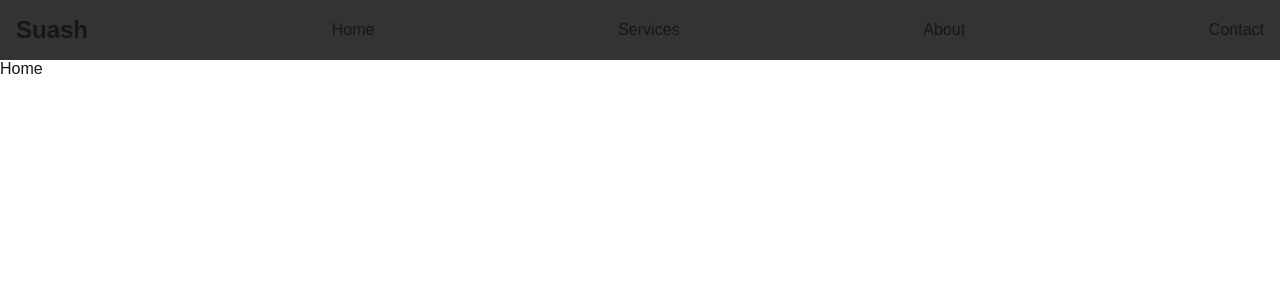
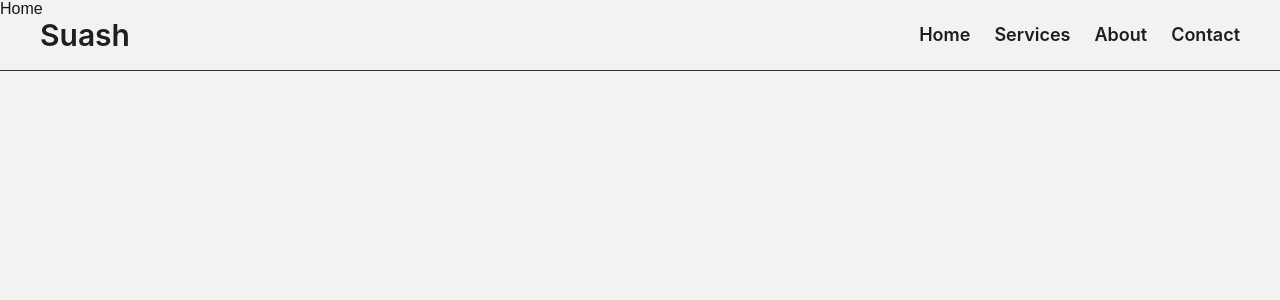
Before and after one commit to ramirez2303/suash-landing-page, a Next.js app: page / in a window 1280 px wide. Shown: the top 300 px of the page. Built offline with nearby package versions, Linux system fonts and the light colour scheme.

Commit message:
maquetar base de navbar y componentes texto

```diff
--- a/app/globals.css
+++ b/app/globals.css
@@ -18,13 +18,14 @@ body {
 
 body {
     color: var(--foreground);
-  background: var(--background);
+    background: #f2f2f2;
     font-family: Arial, Helvetica, sans-serif;
     -webkit-font-smoothing: antialiased;
     -moz-osx-font-smoothing: grayscale;
 }
 
 * {
+    color: #171717;
     box-sizing: border-box;
     padding: 0;
     margin: 0;
--- a/app/layout.tsx
+++ b/app/layout.tsx
@@ -24,7 +24,7 @@ export default function RootLayout({
     children: React.ReactNode;
 }>) {
     return (
-        <html lang="en">
+        <html lang="es">
             <body className={`${geistSans.variable} ${geistMono.variable}`}>
                 <Navbar />
                 {children}
--- a/components/Navbar/Navbar.tsx
+++ b/components/Navbar/Navbar.tsx
@@ -1,6 +1,9 @@
 import React from "react";
-import { NavbarContainer } from "./style";
+import { NavbarContainer, NavbarWrapper } from "./style";
 import Link from "next/link";
+import { Flex } from "antd";
+import Title from "@/components/ui/Title";
+import Text from "@/components/ui/Text";
 
 const Navbar = () => {
     const data: { label: string; href: string }[] = [
@@ -11,15 +14,26 @@ const Navbar = () => {
     ];
 
     return (
-        <NavbarContainer>
-            <h1>Suash</h1>
+        <NavbarWrapper>
+            <NavbarContainer>
+                <Link href="/">
+                    <Title level={2}>Suash</Title>
+                </Link>
 
-            {data.map((data, ix) => (
-                <div key={`${data.label.toLowerCase()}-${ix}`}>
-                    <Link href={data.href}>{data.label}</Link>
-                </div>
-            ))}
-        </NavbarContainer>
+                <Flex justify="flex-start" gap="large">
+                    {data.map((data, ix) => (
+                        <Link
+                            href={data.href}
+                            key={`${data.label.toLowerCase()}-${ix}`}
+                        >
+                            <Text fontSize="18px" fontWeight="600">
+                                {data.label}
+                            </Text>
+                        </Link>
+                    ))}
+                </Flex>
+            </NavbarContainer>
+        </NavbarWrapper>
     );
 };
 
--- a/components/Navbar/style.ts
+++ b/components/Navbar/style.ts
@@ -1,10 +1,19 @@
 "use client";
 import styled from "styled-components";
 
-export const NavbarContainer = styled.nav`
+export const NavbarWrapper = styled.nav`
+    width: 100%;
+    border-bottom: 1px solid #333;
+    position: fixed;
+    top: 0;
+`;
+
+export const NavbarContainer = styled.div`
     display: flex;
+    max-width: 1200px;
     justify-content: space-between;
     align-items: center;
-    padding: 1rem;
-    background-color: #333;
+    box-sizing: border-box;
+    padding: 1rem 0;
+    margin: 0 auto;
 `;
--- /dev/null
+++ b/components/ui/Text/Text.tsx
@@ -0,0 +1,28 @@
+"use client";
+import { Typography } from "antd";
+import { ComponentProps } from "react";
+
+type TextProps = {
+    children: string;
+    fontSize?: string;
+    fontWeight?: string;
+} & ComponentProps<typeof Typography.Text>;
+
+const Text = ({
+    children,
+    fontSize = "16px",
+    fontWeight = "400",
+    ...rest
+}: TextProps) => {
+    const { Text: AntdText } = Typography;
+    return (
+        <AntdText
+            {...rest}
+            style={{ fontSize: fontSize, fontWeight: fontWeight }}
+        >
+            {children}
+        </AntdText>
+    );
+};
+
+export default Text;
--- /dev/null
+++ b/components/ui/Text/index.ts
@@ -0,0 +1 @@
+export { default } from "./Text";
--- /dev/null
+++ b/components/ui/Title/Title.tsx
@@ -0,0 +1,31 @@
+"use client";
+import { Typography } from "antd";
+import { ComponentProps } from "react";
+
+type TitleProps = {
+    children: string;
+    level?: 1 | 2 | 3 | 4 | 5;
+    fontSize?: string;
+    fontWeight?: string;
+} & ComponentProps<typeof Typography.Title>;
+
+const Title = ({
+    children,
+    level,
+    fontSize,
+    fontWeight,
+    ...rest
+}: TitleProps) => {
+    const { Title: AntdTitle } = Typography;
+    return (
+        <AntdTitle
+            level={level}
+            {...rest}
+            style={{ margin: 0, fontSize: fontSize, fontWeight: fontWeight }}
+        >
+            {children}
+        </AntdTitle>
+    );
+};
+
+export default Title;
--- /dev/null
+++ b/components/ui/Title/index.ts
@@ -0,0 +1 @@
+export { default } from "./Title";
```
Lines whose indentation alone changed are shown as unchanged.
